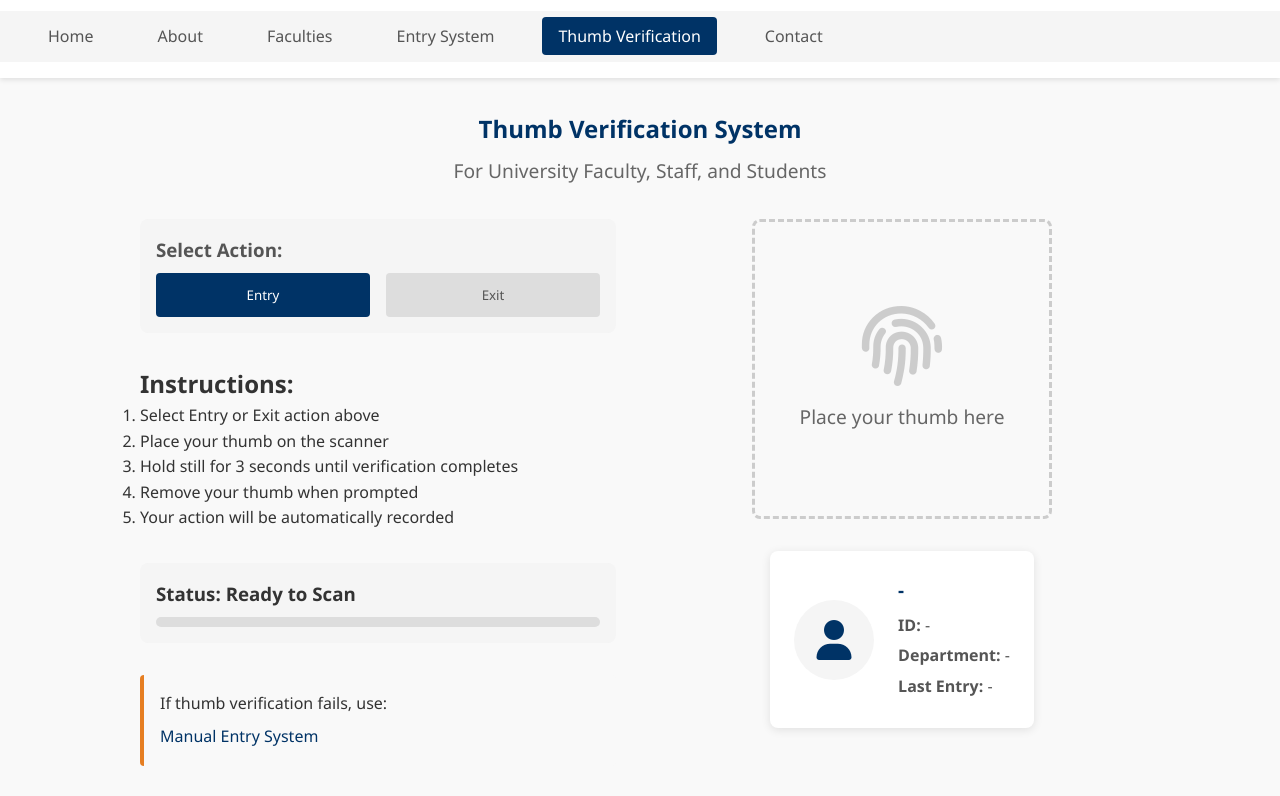
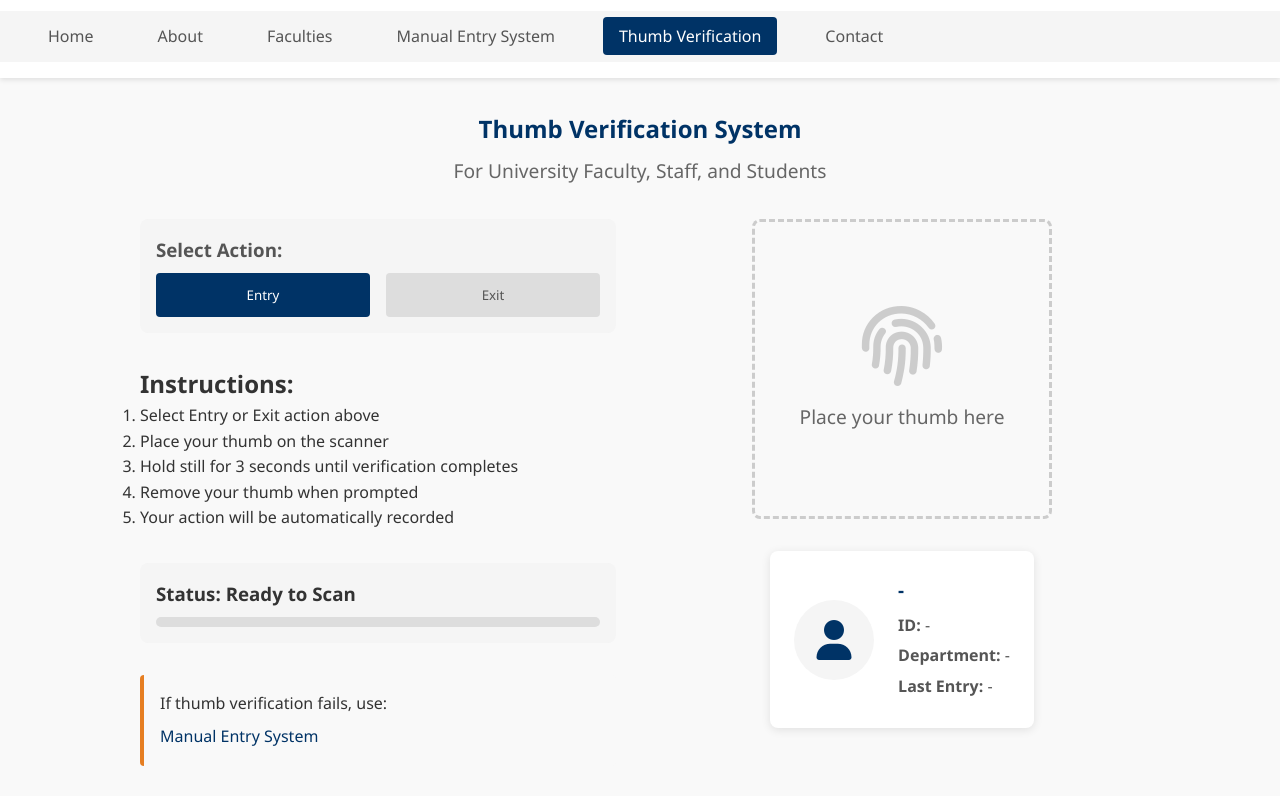
Before and after one commit to ashuwebdevloper/BU, a plain HTML site: page thumb-verification.html in a window 1280 px wide. Shown: the part 139-935 px from the top of the page. Drawn offline with Linux system fonts and the light colour scheme.

Commit message:
Update thumb-verification.html

```diff
--- a/thumb-verification.html
+++ b/thumb-verification.html
@@ -27,7 +27,7 @@
                 <li><a href="index.html">Home</a></li>
                 <li><a href="about.html">About</a></li>
                 <li><a href="faculties.html">Faculties</a></li>
-                <li><a href="entry-system.html">Entry System</a></li>
+                <li><a href="entry-system.html">Manual Entry System</a></li>
                 <li><a href="thumb-verification.html" class="active">Thumb Verification</a></li>
                 <li><a href="contact.html">Contact</a></li>
             </ul>
```
